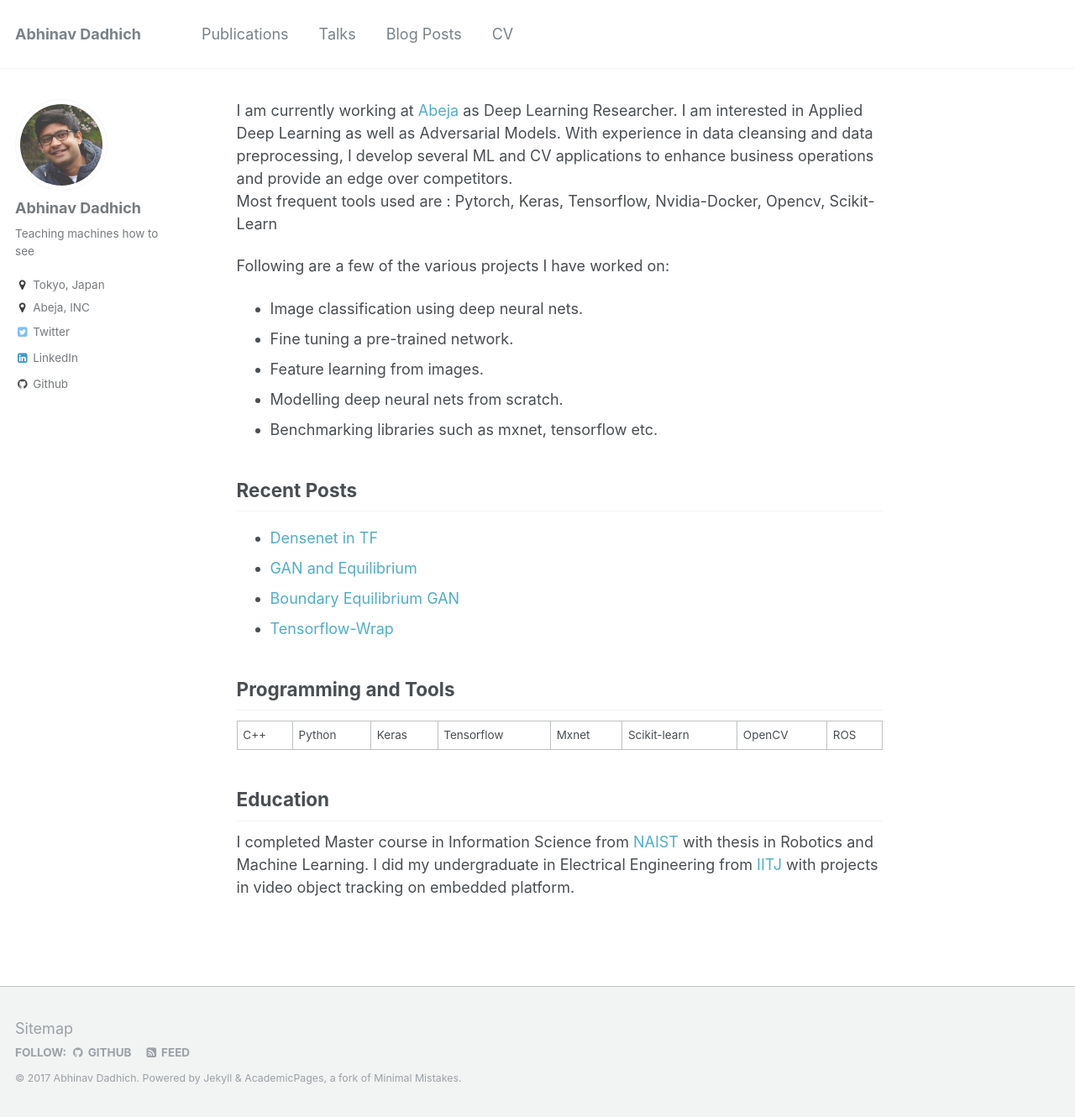
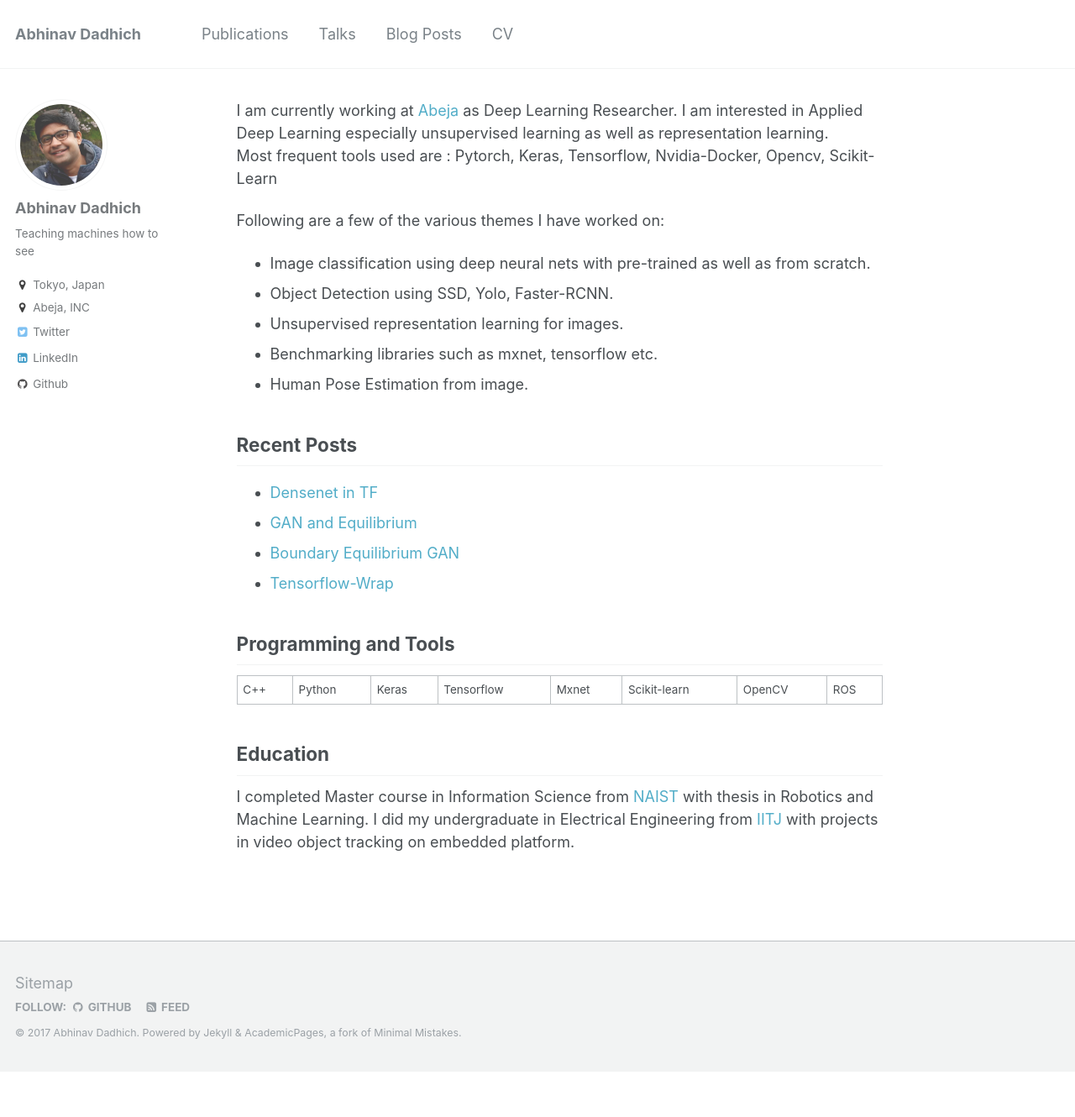
Before and after one commit to ResByte/ResByte.github.io, a Jekyll site: the page built from _pages/about.md, in a window 1280 px wide and 1330 px high. Shown: the whole window at 84% size. Built offline with Jekyll 4.4.1, drawn with Linux system fonts in a browser that asks for light colours.

Commit message:
Update about.md

```diff
--- a/_pages/about.md
+++ b/_pages/about.md
@@ -8,16 +8,15 @@ redirect_from:
   - /about.html
 ---
 
-I am currently working at [Abeja](http://www.abeja.asia) as Deep Learning Researcher. I am interested in Applied Deep Learning as well as Adversarial Models. With experience in data cleansing and data preprocessing, I develop several ML and CV applications to enhance business operations and provide an edge over competitors.
+I am currently working at [Abeja](http://www.abeja.asia) as Deep Learning Researcher. I am interested in Applied Deep Learning  especially unsupervised learning as well as representation learning.
 Most frequent tools used are : Pytorch, Keras, Tensorflow, Nvidia-Docker, Opencv, Scikit-Learn
 
-Following are a few of the various projects I have worked on:
-
-- Image classification using deep neural nets.
-- Fine tuning a pre-trained network.
-- Feature learning from images.
-- Modelling deep neural nets from scratch.
+Following are a few of the various themes I have worked on:
+- Image classification using deep neural nets with pre-trained as well as from scratch.
+- Object Detection using SSD, Yolo, Faster-RCNN.
+- Unsupervised representation learning for images.
 - Benchmarking libraries such as mxnet, tensorflow etc.
+- Human Pose Estimation from image.
 
 ## Recent Posts
 - [Densenet in TF](https://resbyte.github.io/posts/2017/05/tf-densenet/)
```
